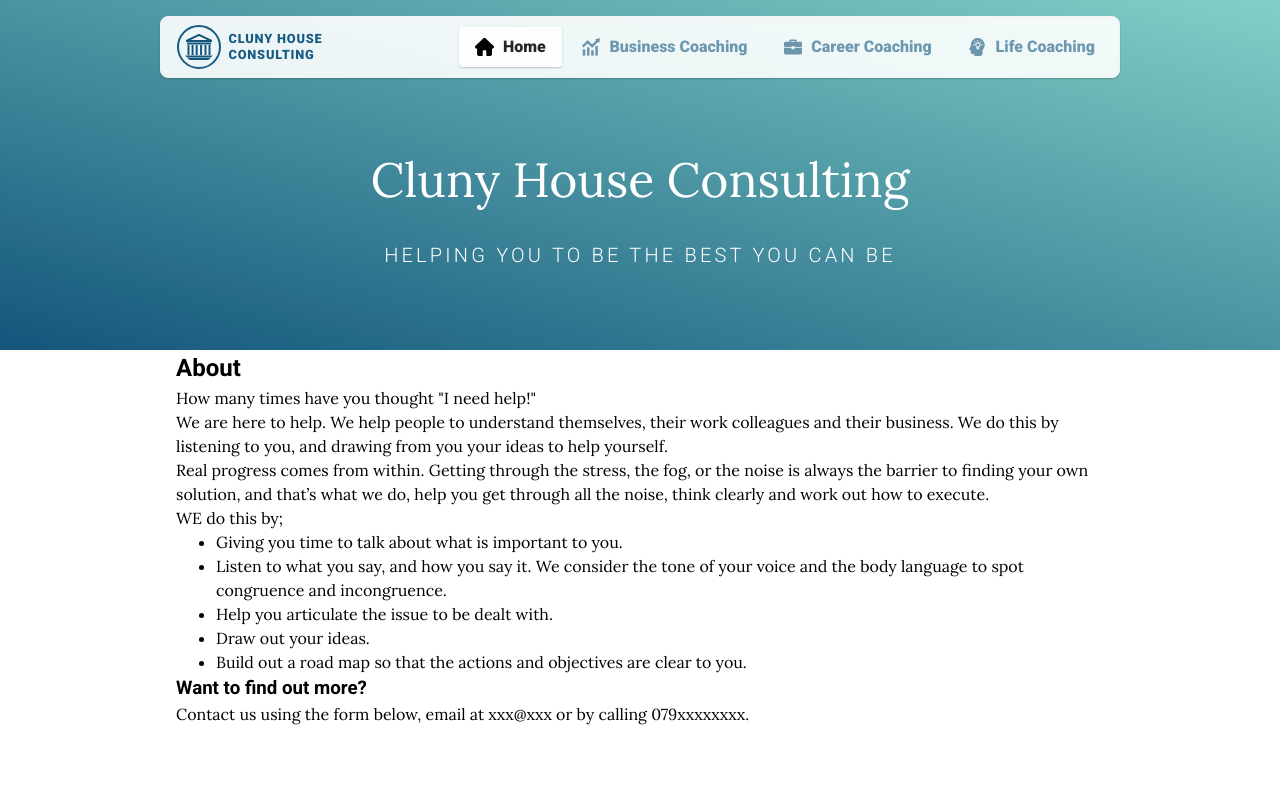
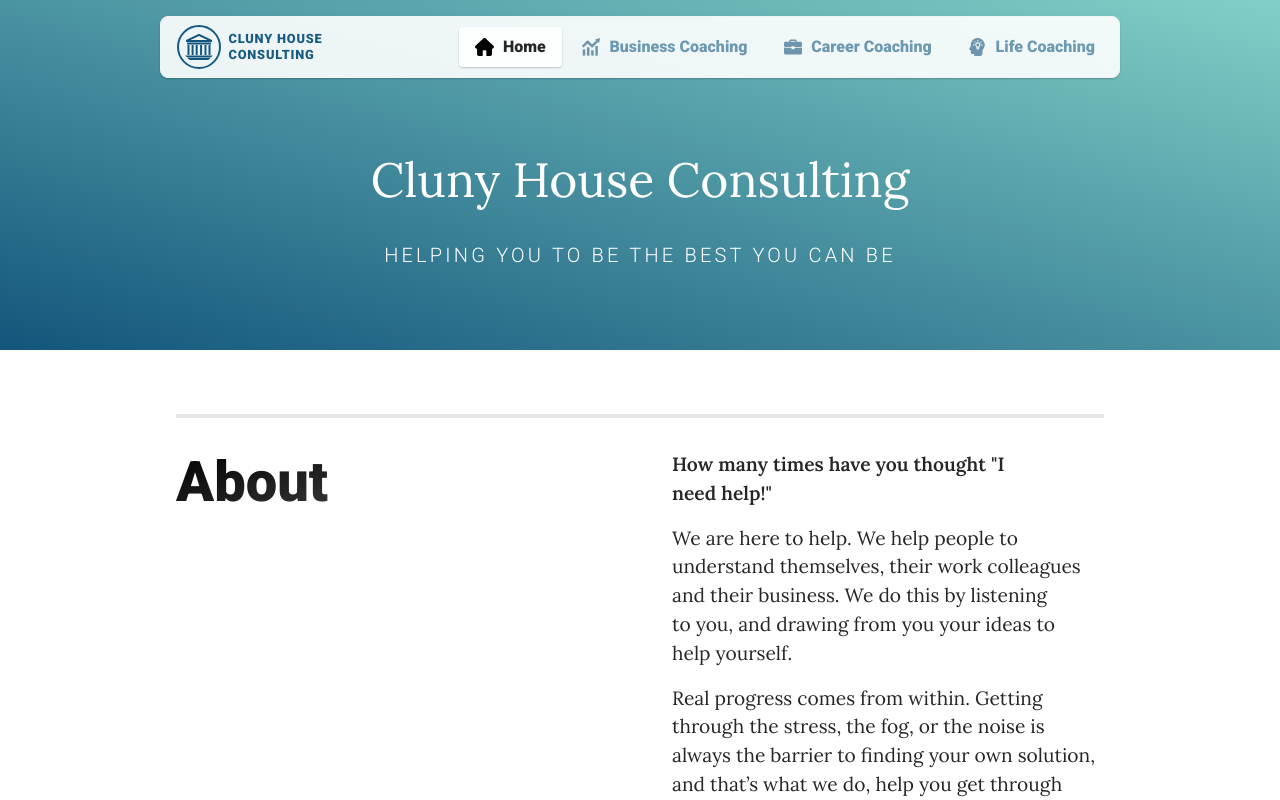
Before and after one commit to CJohnston079/cluny-house-consulting, a React (Vite) app: page / in a window 1280 px wide. Shown: the top 800 px of the page. Built offline with nearby package versions, Linux system fonts and the light colour scheme.

Commit message:
Feat: add styling for `Headline` component

```diff
--- a/src/Headline.css
+++ b/src/Headline.css
@@ -0,0 +1,40 @@
+.headline {
+	display: flex;
+	gap: 4rem;
+	margin-top: 4rem !important;
+	margin-bottom: 4rem !important;
+	padding-top: 2rem;
+	border-top: solid 4px var(--cl-background-shade-2);
+}
+
+.headline > * {
+	flex: 1;
+}
+
+.headline__heading {
+	font-weight: 900;
+	font-size: 3.5rem;
+	line-height: 4rem;
+	text-wrap: balance;
+
+	background: linear-gradient(160deg, var(--cl-foreground), var(--cl-midground) 50%);
+	background-clip: text;
+	-webkit-background-clip: text;
+	-moz-background-clip: text;
+	-webkit-text-fill-color: transparent;
+	-moz-text-fill-color: transparent;
+}
+
+.headline__content > p {
+	font-size: 1.2rem;
+	text-wrap: pretty;
+	color: var(--cl-foreground-shade);
+}
+
+.headline__content > p:first-child {
+	font-weight: 600;
+}
+
+.headline__content > p:not(:last-child) {
+	margin-bottom: 1rem;
+}
```
